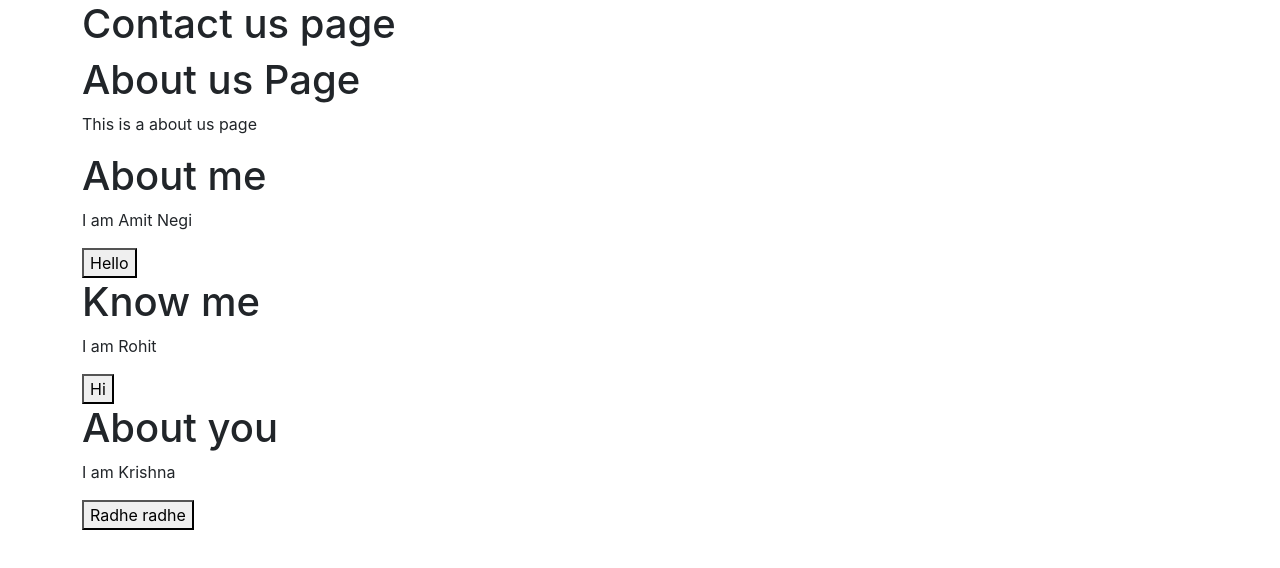
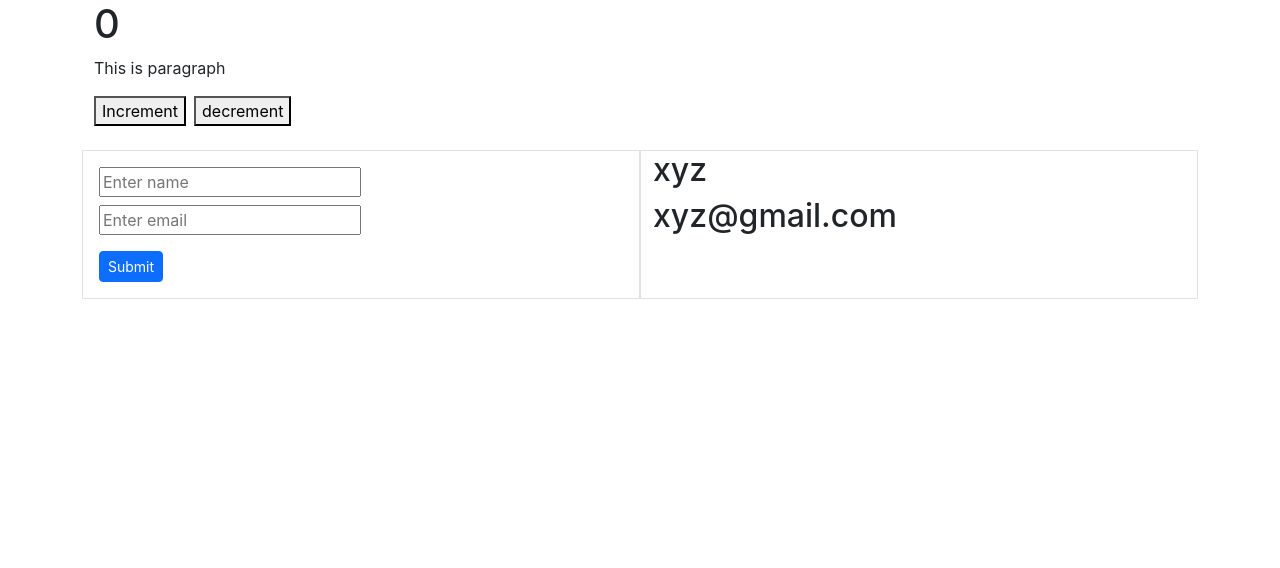
Before and after one commit to amit-negi-23/Learning-React, a React (Create React App) app in the folder firstreact/: page / in a window 1280 px wide. Shown: the top 568 px of the page. Built offline with nearby package versions, Linux system fonts and the light colour scheme.

Commit message:
second React Class

```diff
--- a/firstreact/src/App.js
+++ b/firstreact/src/App.js
@@ -1,16 +1,12 @@
 import React from "react";
-import Contact from "./components/Contact";
-import  {About} from "./components/About";
-import Page from './components/Page';
+import Counter from "./components/Counter";
+import Form from "./components/Form";
 
 function App() {
   return (
     <div className="container">
-        <Contact/>
-        <About/>
-        <Page title="About me" content="I am Amit Negi" btn="Hello"/>
-        <Page title="Know me" content="I am Rohit" btn="Hi"/>
-        <Page title="About you" content="I am Krishna" btn="Radhe radhe"/>
+        <Counter content ="This is paragraph" />
+        <Form/>
     </div>
   );
 }
--- a/firstreact/src/components/About.js
+++ /dev/null
@@ -1,10 +0,0 @@
-function About(){
-    return(
-        <div>
-            <h1>About us Page</h1>
-        <p>This is a about us page </p>
-        </div>
-    )
-}
-
-export {About}
--- a/firstreact/src/components/Contact.js
+++ /dev/null
@@ -1,7 +0,0 @@
-import React from 'react'
-
-export default function Contact(){
-    return(
-        <h1>Contact us page</h1>
-    )
-}
--- /dev/null
+++ b/firstreact/src/components/Counter.js
@@ -0,0 +1,22 @@
+import React, { useState } from "react";
+
+export default function Counter(props){
+
+    const [count , setCount] =useState(0)
+
+    function increment(){
+        setCount(count+1)
+
+    }
+    function decrement(){
+        setCount(count-1)
+    }
+    return(
+        <div className="container">
+                <h1>{count}</h1>
+                <p>{props.content}</p>
+                <button className="me-2" onClick={increment}>Increment</button>
+                <button className="me-2" onClick={decrement}>decrement</button>
+        </div>
+    )
+}
--- /dev/null
+++ b/firstreact/src/components/Form.js
@@ -0,0 +1,36 @@
+import React from 'react'
+import { useState } from 'react'
+export default function Form(){
+    const [name, setname] = useState('xyz')
+    const [email, setEmail] =useState('xyz@gmail.com')
+
+    function handleName(event){
+        setname(event.target.value)
+    }
+    function handleEmail(event){
+        setEmail(event.target.value)
+    }
+    function displayCons(event){
+            event.preventDefault()
+            console.log(name,email)
+    }
+    return(
+        <div className='container mt-4 '>
+                <div className='row'>
+                    <div className='col-md-6 p-3 border'>
+                        <form onSubmit={displayCons}>
+                            <input type='text' className='mb-2 w-50' name='name' placeholder='Enter name' onChange={handleName}/>
+                            <br/>
+                            <input type='text'className='mb-2 w-50' name='email' placeholder='Enter email' onChange={handleEmail}/>
+                            <br/>
+                            <button className='btn btn-primary btn-sm mt-2'>Submit</button>
+                        </form>
+                    </div>
+                    <div className='col-md-6 border'>
+                            <h2>{name}</h2>
+                            <h2>{email}</h2>
+                    </div>
+                </div>
+        </div>
+    )
+}
--- a/firstreact/src/components/Page.js
+++ /dev/null
@@ -1,9 +0,0 @@
-export default function Page(props){
-    return(
-        <div>
-                <h1>{props.title}</h1>
-                <p>{props.content}</p>
-                <button>{props.btn}</button>
-        </div>
-    )
-}
```
Also changed, not shown: firstreact/src/components/HeaderClass.js (added, +9 -0 lines).
